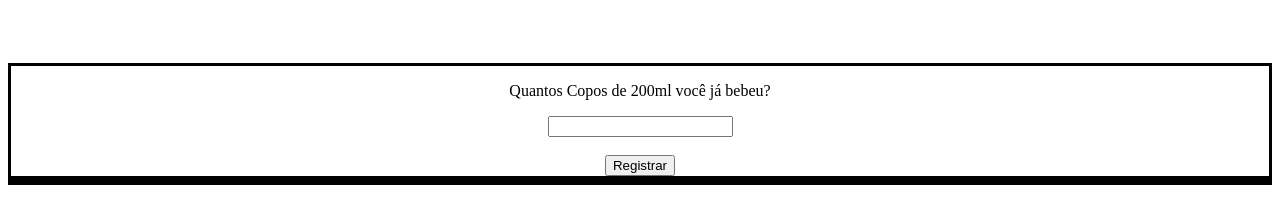
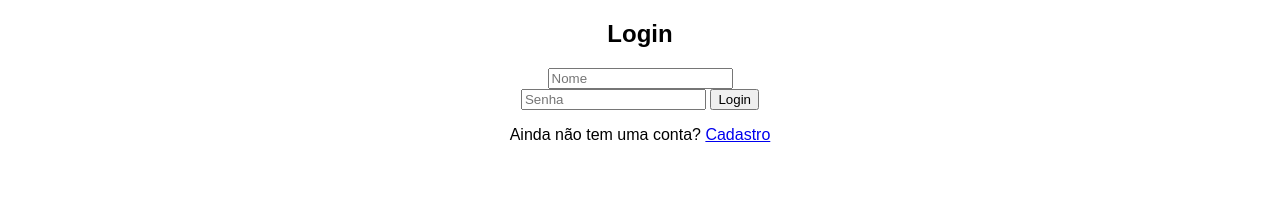
Before and after one commit to rafa-simoes22/node-teste, a website: page index.html in a window 1280 px wide. Drawn offline with Linux system fonts and the light colour scheme.

Commit message:
formulario login e senha

```diff
--- a/index.html
+++ b/index.html
@@ -1,34 +1,51 @@
 <!DOCTYPE html>
-<html lang="en">
+<html>
 <head>
-    <meta charset="UTF-8">
-    <meta name="viewport" content="width=device-width, initial-scale=1.0">
-    <title>Já Bebeu Água Hoje?</title>
+    <title>Login e Cadastro</title>
+    <style>
+        body {
+            font-family: Arial, sans-serif;
+        }
+        #cadastro-form {
+            display: none;
+        }
+        .form-container {
+            max-width: 300px;
+            margin: 0 auto;
+            text-align: center;
+            justify-content: center;
+        }
+    </style>
 </head>
-<style>
-    .conteudo {
-        display: flex;
-        flex-direction: column;
-        justify-content: center;
-        align-items: center;
-        border: solid;
-        margin-top: 5%;
-    }
-    .resultados {
-        border: solid;
-    }
-</style>
 <body>
-    <div class="conteudo">
-        <p>Quantos Copos de 200ml você já bebeu?</p>
-        <form>
-            <input type="number" id="numero" min="1">
+    <div class="form-container">
+        <form id="login-form">
+            <h2>Login</h2>
+            <input type="text" id="login-nome" placeholder="Nome" required>
+            <input type="password" id="login-senha" placeholder="Senha" required>
+            <button id="login-button">Login</button>
+            <p>Ainda não tem uma conta? <a id="cadastro-link" href="#">Cadastro</a></p>
         </form>
-        <br>
-        <button>Registrar</button>
+        <form id="cadastro-form">
+            <h2>Cadastro</h2>
+            <input type="text" id="cadastro-nome" placeholder="Nome" required>
+            <input type="password" id="cadastro-senha" placeholder="Senha" required>
+            <button id="cadastro-button">Cadastrar</button>
+            <p>Já tem uma conta? <a id="login-link" href="#">Login</a></p>
+        </form>
     </div>
-    <div class="resultados">
 
-    </div>
+    <script>
+        document.getElementById('cadastro-link').addEventListener('click', function() {
+            document.getElementById('login-form').style.display = 'none';
+            document.getElementById('cadastro-form').style.display = 'block';
+        });
+
+        document.getElementById('login-link').addEventListener('click', function() {
+            document.getElementById('login-form').style.display = 'block';
+            document.getElementById('cadastro-form').style.display = 'none';
+        });
+
+    </script>
 </body>
 </html>
```
